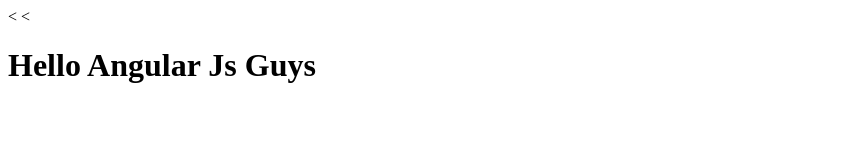
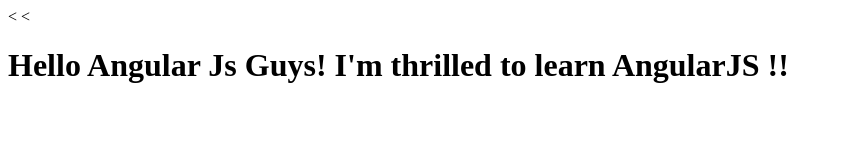
Before and after one commit to nileshgupta27/FirstNgJS-test, a plain HTML site: page index.html in a window 1280 px wide. Shown: the whole page, without its empty margins (0-841 px from the left). Drawn offline with Linux system fonts and the light colour scheme.

Commit message:
Next Version of Web File.

```diff
--- a/index.html
+++ b/index.html
@@ -5,6 +5,6 @@
     <title>Hello Angular JS</title>
   </head>
   <body>
-    <<h1>Hello Angular Js Guys</h1>
+    <<h1>Hello Angular Js Guys! I'm thrilled to learn AngularJS !!</h1>
   </body>
 </html>
```
